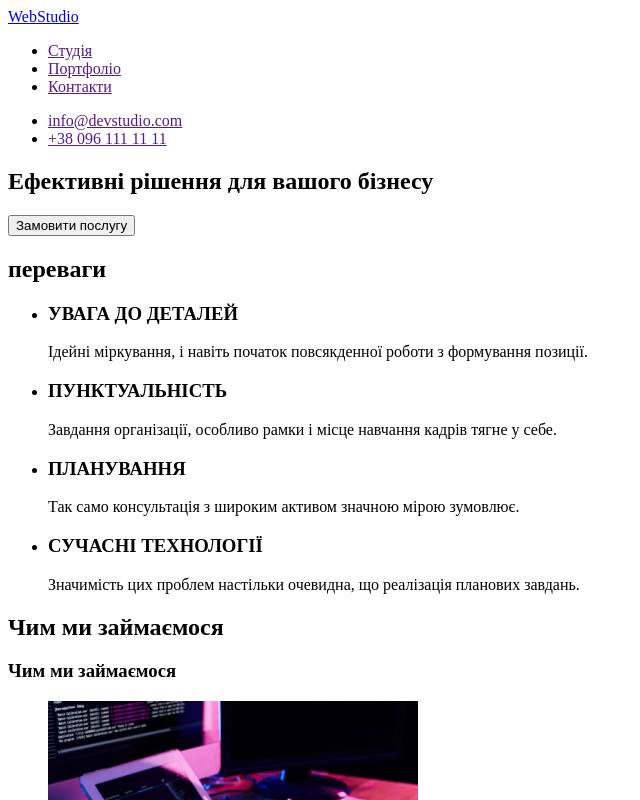
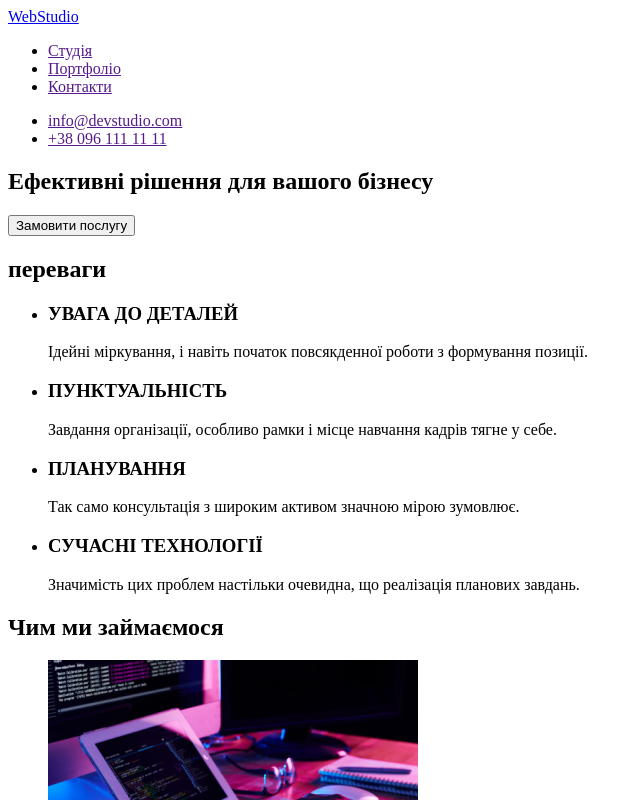
Before and after one commit to IvanKrykunov/goit-markup-hw-01, a plain HTML site: page index.html in a window 1280 px wide. Shown: the top 800 px of the page, without its empty margins (0-640 px from the left). Drawn offline with Linux system fonts and the light colour scheme.

Commit message:
dz1
фікс

```diff
--- a/index.html
+++ b/index.html
@@ -8,9 +8,8 @@
   </head>
   <body>
     <header>
-      <a href="/">WebStudio</a>
-
       <nav>
+        <a href="/">WebStudio</a>
         <ul>
           <li><a href="">Студія</a></li>
           <li><a href="">Портфоліо</a></li>
@@ -28,7 +27,7 @@
 
         <button type="button">Замовити послугу</button>
       </section>
-    </main>
+
     <!--section2-->
     <section>
       <h2>переваги</h2>
@@ -53,9 +52,8 @@
     </section>
     <!--sectoin3-->
     <section>
+
       <h2>Чим ми займаємося</h2>
-
-      <h3>Чим ми займаємося</h3>
       <ul>
         <li><img src="./images/img.jpg" alt="programer-working-his-desk" width="370" /></li>
         <li>
@@ -97,6 +95,7 @@
         </li>
       </ul>
     </section>
+    </main>
     <!--footer-->
     <footer>
       <a href="">WebStudio</a>
```
